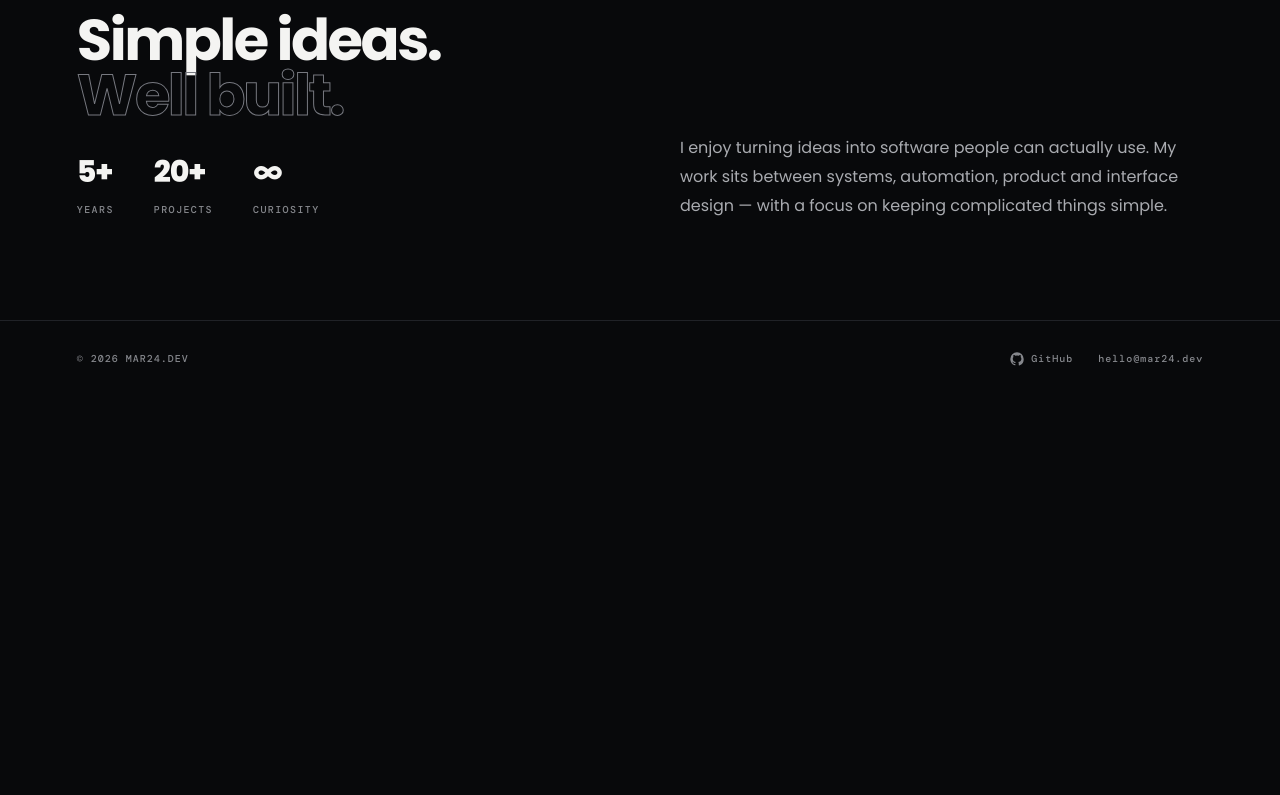
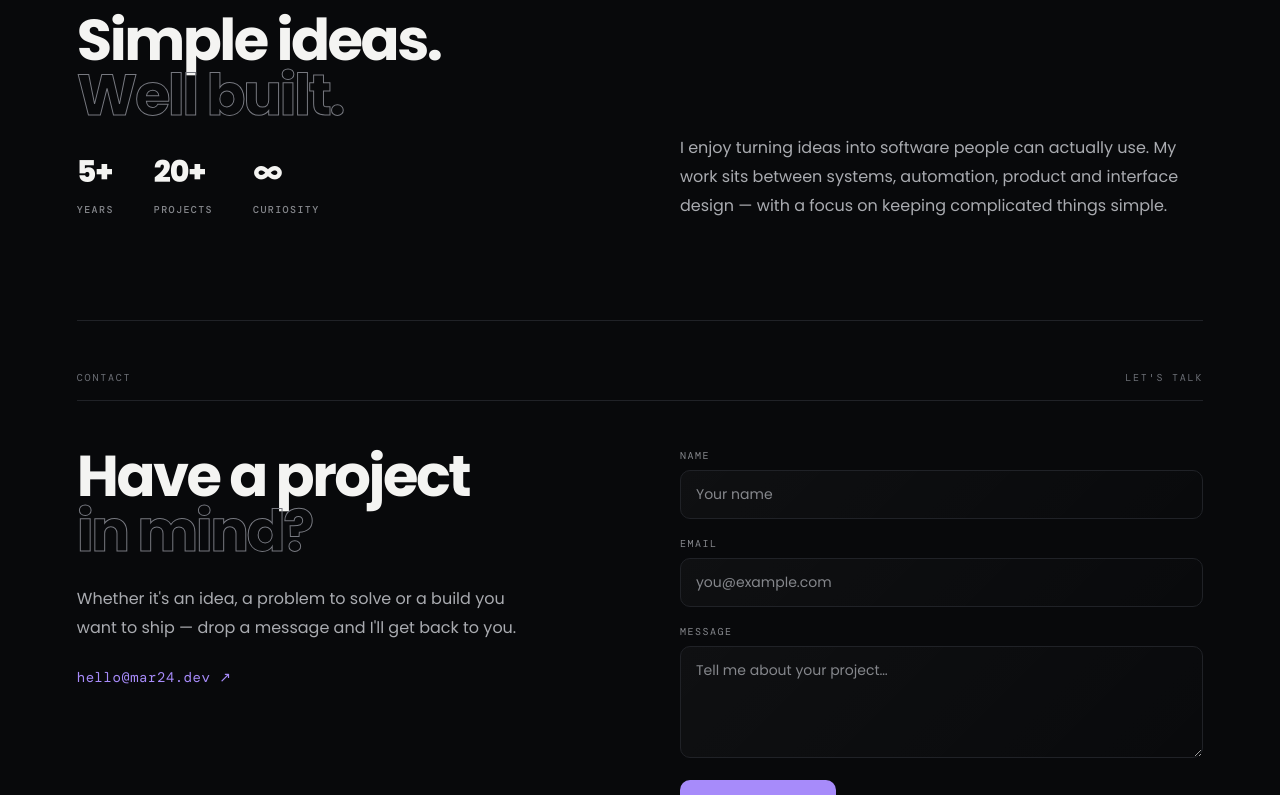
Before and after one commit to mpaguaga/mar24.dev, a React (Vite) app: page / in a window 1280 px wide. Shown: the part 2000-2795 px from the top of the page. Before the commit the page ends 2396 px from the top, so only its background shows below. Built offline with nearby package versions, Linux system fonts and the light colour scheme.

Commit message:
Add files via upload

```diff
--- a/src/main.jsx
+++ b/src/main.jsx
@@ -53,8 +53,25 @@ function CountUp({ end, suffix = "", plus = false }) {
   return <b ref={ref}>{val}{plus ? "+" : ""}{suffix}</b>;
 }
 
+const ArrowUpIcon = () => (
+  <svg viewBox="0 0 24 24" fill="none" stroke="currentColor" strokeWidth="2.2" strokeLinecap="round" strokeLinejoin="round">
+    <path d="M12 19V5M5 12l7-7 7 7" />
+  </svg>
+);
+
 function App() {
   const [theme, setTheme] = useState("dark");
+  const [showTop, setShowTop] = useState(false);
+  const [form, setForm] = useState({ name: "", email: "", message: "" });
+  const [sent, setSent] = useState(false);
+
+  const handleSubmit = (e) => {
+    e.preventDefault();
+    // Wire this to Formspree, Vercel serverless, etc. Placeholder = mailto fallback.
+    const body = encodeURIComponent(`From: ${form.name} (${form.email})\n\n${form.message}`);
+    window.location.href = `mailto:hello@mar24.dev?subject=Portfolio%20contact&body=${body}`;
+    setSent(true);
+  };
 
   // Apply + persist theme
   useEffect(() => {
@@ -96,6 +113,14 @@ function App() {
     return () => io.disconnect();
   }, []);
 
+  // Show "back to top" after scrolling down
+  useEffect(() => {
+    const onScroll = () => setShowTop(window.scrollY > 500);
+    window.addEventListener("scroll", onScroll, { passive: true });
+    onScroll();
+    return () => window.removeEventListener("scroll", onScroll);
+  }, []);
+
   // Magnetic buttons
   useEffect(() => {
     const magnets = document.querySelectorAll(".btn");
@@ -131,6 +156,7 @@ function App() {
         <nav className="nav">
           <a href="#work" className="navLink">Work</a>
           <a href="#about" className="navLink">About</a>
+          <a href="#contact" className="navLink">Contact</a>
           <a href="https://github.com/" className="navLink" target="_blank" rel="noreferrer">GitHub</a>
           <a href="mailto:hello@mar24.dev" className="contact">Contact<span>↗</span></a>
           <button
@@ -278,7 +304,74 @@ function App() {
             </p>
           </div>
         </section>
+        {/* Contact */}
+        <section className="contactSection" id="contact" data-reveal>
+          <div className="sectionHeader">
+            <span>Contact</span>
+            <span>Let's Talk</span>
+          </div>
+          <div className="contactGrid">
+            <div>
+              <h2>Have a project<br /><span>in mind?</span></h2>
+              <p className="contactBlurb">
+                Whether it's an idea, a problem to solve or a build you want to
+                ship — drop a message and I'll get back to you.
+              </p>
+              <a href="mailto:hello@mar24.dev" className="contactEmail">hello@mar24.dev ↗</a>
+            </div>
+
+            {sent ? (
+              <div className="formSent">
+                <div className="formSentIcon">✓</div>
+                <h3>Thanks — message ready to send!</h3>
+                <p>Your email app should have opened. If not, reach me directly at hello@mar24.dev.</p>
+              </div>
+            ) : (
+              <form className="contactForm" onSubmit={handleSubmit}>
+                <label>
+                  <span>Name</span>
+                  <input
+                    type="text"
+                    required
+                    value={form.name}
+                    onChange={(e) => setForm({ ...form, name: e.target.value })}
+                    placeholder="Your name"
+                  />
+                </label>
+                <label>
+                  <span>Email</span>
+                  <input
+                    type="email"
+                    required
+                    value={form.email}
+                    onChange={(e) => setForm({ ...form, email: e.target.value })}
+                    placeholder="you@example.com"
+                  />
+                </label>
+                <label>
+                  <span>Message</span>
+                  <textarea
+                    required
+                    rows={4}
+                    value={form.message}
+                    onChange={(e) => setForm({ ...form, message: e.target.value })}
+                    placeholder="Tell me about your project…"
+                  />
+                </label>
+                <button type="submit" className="formSubmit">Send message ↗</button>
+              </form>
+            )}
+          </div>
+        </section>
       </main>
+
+      <button
+        className={`toTop ${showTop ? "show" : ""}`}
+        onClick={() => window.scrollTo({ top: 0, behavior: "smooth" })}
+        aria-label="Back to top"
+      >
+        <ArrowUpIcon />
+      </button>
 
       <footer className="footer">
         <span>© 2026 MAR24.DEV</span>
--- a/src/styles.css
+++ b/src/styles.css
@@ -542,6 +542,140 @@ a { color: inherit; text-decoration: none; }
   text-transform: uppercase;
 }
 
+/* ---------- Contact ---------- */
+.contactSection {
+  padding: 50px 0 100px;
+  border-top: 1px solid var(--line);
+}
+.contactGrid {
+  display: grid;
+  grid-template-columns: 1fr 1fr;
+  gap: 80px;
+  padding-top: 48px;
+  align-items: start;
+}
+.contactGrid h2 {
+  margin: 0;
+  font-size: clamp(38px, 4.5vw, 58px);
+  line-height: .95;
+  letter-spacing: -2.5px;
+}
+.contactGrid h2 span {
+  color: transparent;
+  -webkit-text-stroke: 1px #777980;
+}
+.contactBlurb {
+  margin: 26px 0 22px;
+  max-width: 460px;
+  color: var(--soft);
+  font-size: 16px;
+  line-height: 1.8;
+}
+.contactEmail {
+  font-family: "DM Mono", monospace;
+  font-size: 14px;
+  letter-spacing: .5px;
+  color: var(--accent);
+  transition: opacity .2s;
+}
+.contactEmail:hover { opacity: .75; }
+
+.contactForm { display: flex; flex-direction: column; gap: 18px; }
+.contactForm label { display: flex; flex-direction: column; gap: 8px; }
+.contactForm label span {
+  font-family: "DM Mono", monospace;
+  font-size: 10px;
+  letter-spacing: 1.5px;
+  text-transform: uppercase;
+  color: var(--muted);
+}
+.contactForm input,
+.contactForm textarea {
+  width: 100%;
+  background: linear-gradient(135deg, var(--card-grad-a), var(--card-grad-b));
+  border: 1px solid var(--line);
+  border-radius: 10px;
+  padding: 13px 15px;
+  color: var(--text);
+  font-family: "Poppins", Inter, sans-serif;
+  font-size: 14px;
+  transition: border-color .2s, background .2s;
+  resize: vertical;
+}
+.contactForm input::placeholder,
+.contactForm textarea::placeholder { color: var(--muted); }
+.contactForm input:focus,
+.contactForm textarea:focus {
+  outline: none;
+  border-color: var(--accent);
+  background: var(--panel-hover);
+}
+.formSubmit {
+  margin-top: 4px;
+  align-self: flex-start;
+  background: var(--accent);
+  color: #14101f;
+  border: none;
+  border-radius: 10px;
+  padding: 13px 22px;
+  font-family: "Poppins", sans-serif;
+  font-size: 13px;
+  font-weight: 600;
+  cursor: pointer;
+  transition: transform .2s, background .2s;
+}
+.formSubmit:hover { transform: translateY(-2px); background: #b9a3ff; }
+
+.formSent {
+  display: flex;
+  flex-direction: column;
+  align-items: flex-start;
+  gap: 10px;
+  padding: 32px;
+  border: 1px solid var(--line);
+  border-radius: var(--radius);
+  background: linear-gradient(135deg, var(--card-grad-a), var(--card-grad-b));
+}
+.formSentIcon {
+  width: 44px; height: 44px;
+  display: grid; place-items: center;
+  border-radius: 50%;
+  background: var(--accent);
+  color: #14101f;
+  font-size: 22px;
+  font-weight: 700;
+  margin-bottom: 6px;
+}
+.formSent h3 { margin: 0; font-size: 20px; letter-spacing: -.5px; }
+.formSent p { margin: 0; color: var(--soft); font-size: 14px; line-height: 1.7; }
+
+/* ---------- Back to top ---------- */
+.toTop {
+  position: fixed;
+  right: 26px; bottom: 26px;
+  width: 46px; height: 46px;
+  display: grid;
+  place-items: center;
+  border: 1px solid var(--line-hover);
+  border-radius: 50%;
+  background: color-mix(in srgb, var(--bg) 80%, transparent);
+  backdrop-filter: blur(10px);
+  color: var(--text);
+  cursor: pointer;
+  z-index: 40;
+  opacity: 0;
+  transform: translateY(16px) scale(.9);
+  pointer-events: none;
+  transition: opacity .3s, transform .3s, border-color .2s, background .2s;
+}
+.toTop.show {
+  opacity: 1;
+  transform: translateY(0) scale(1);
+  pointer-events: auto;
+}
+.toTop:hover { border-color: var(--accent); background: var(--accent-soft); transform: translateY(-3px); }
+.toTop svg { width: 18px; height: 18px; }
+
 /* ---------- Footer ---------- */
 .footer {
   border-top: 1px solid var(--line);
@@ -587,6 +721,9 @@ a { color: inherit; text-decoration: none; }
   .projectAction { width: 100%; justify-content: space-between; }
   .aboutGrid { grid-template-columns: 1fr; gap: 32px; }
   .aboutGrid p { font-size: 15px; }
+  .contactGrid { grid-template-columns: 1fr; gap: 36px; }
+  .contactBlurb { font-size: 15px; }
+  .toTop { right: 18px; bottom: 18px; }
   .stats { gap: 28px; }
   .footer { padding: 22px; gap: 18px; flex-wrap: wrap; }
   .footer div { gap: 15px; }
```
